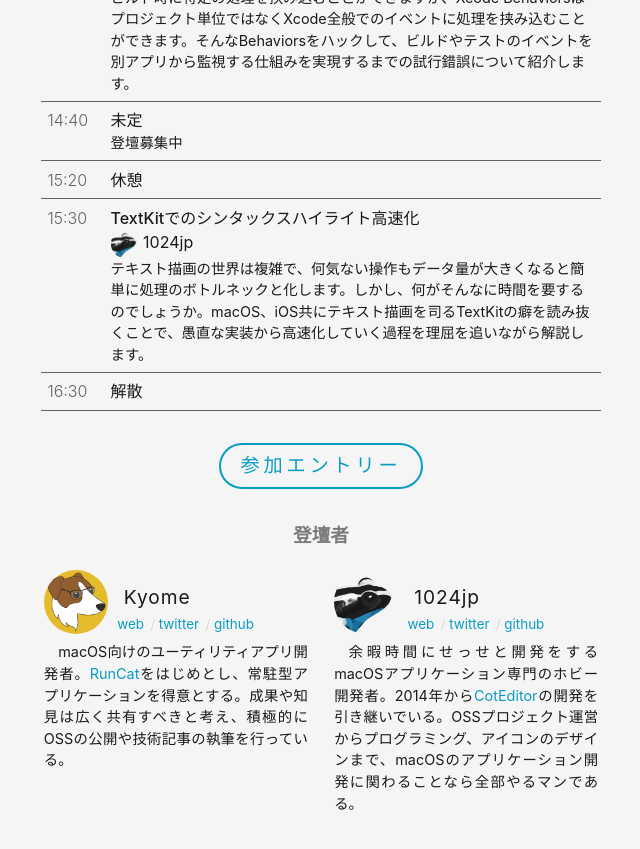
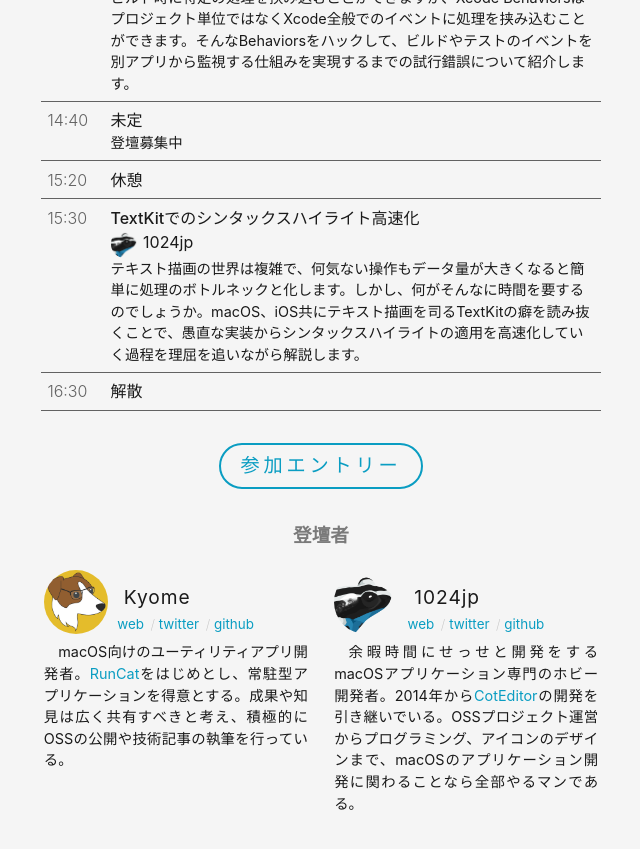
Before and after one commit to macOS-native/macos-native.github.io, a Jekyll site: the page built from index.md, in a window 1280 px wide and 900 px high, scrolled down 1036 px. Shown: the top 849 px of the window, without its empty margins (319-959 px from the left). Built offline with Jekyll 4.4.1, drawn with Linux system fonts in a browser that asks for light colours.

Commit message:
Update description

```diff
--- a/_data/events.yml
+++ b/_data/events.yml
@@ -28,7 +28,7 @@
         name: 1024jp
         avatar: 1024jp
       description: |
-        テキスト描画の世界は複雑で、何気ない操作もデータ量が大きくなると簡単に処理のボトルネックと化します。しかし、何がそんなに時間を要するのでしょうか。macOS、iOS共にテキスト描画を司るTextKitの癖を読み抜くことで、愚直な実装から高速化していく過程を理屈を追いながら解説します。
+        テキスト描画の世界は複雑で、何気ない操作もデータ量が大きくなると簡単に処理のボトルネックと化します。しかし、何がそんなに時間を要するのでしょうか。macOS、iOS共にテキスト描画を司るTextKitの癖を読み抜くことで、愚直な実装からシンタックスハイライトの適用を高速化していく過程を理屈を追いながら解説します。
     - time: "16:30"
       title: "解散"
 
```
